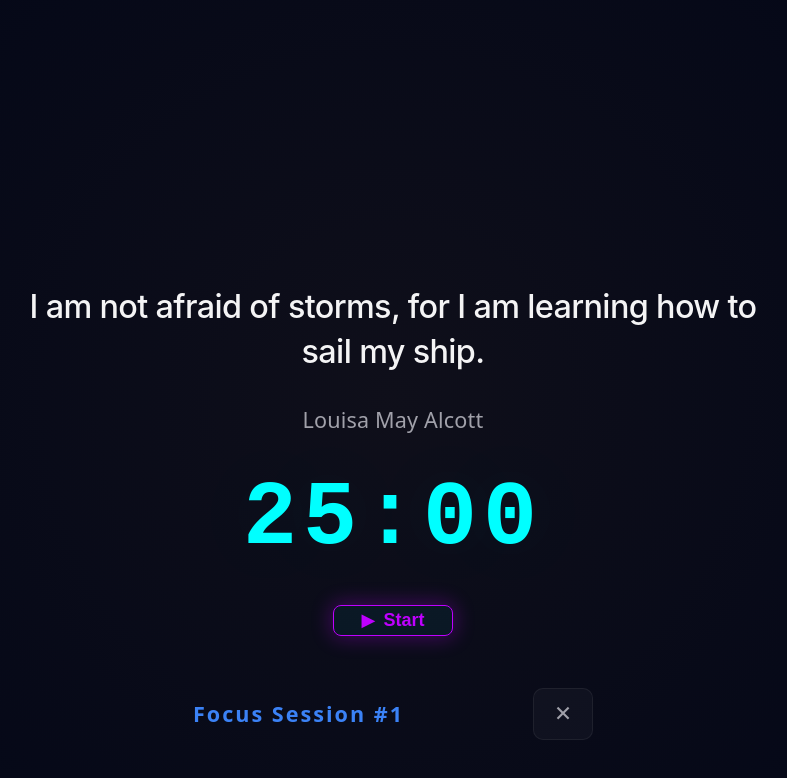
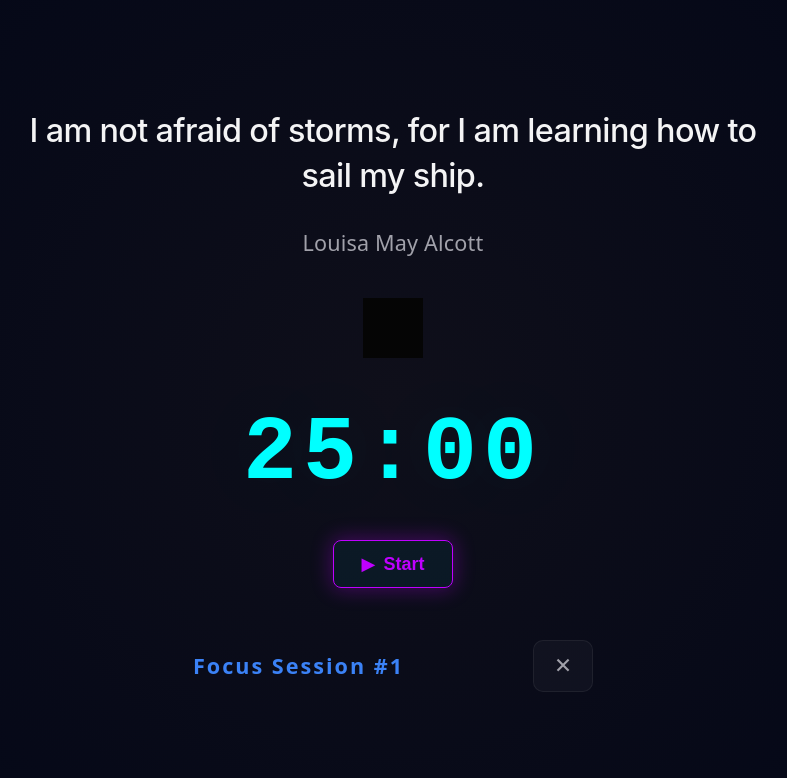
Before and after one commit to FinchDefense/flowstate-app, a React (Vite) app: page / in a window 1280 px wide. Both pictures are taken after a click on the button "⚡ Focus". Shown: the top 778 px of the page, without its empty margins (247-1034 px from the left). Built offline with nearby package versions, Linux system fonts and the light colour scheme.

Commit message:
Move position of bonfire, pivot to a regular bonfire with logs

```diff
--- a/src/components/Timer/FocusMode.css
+++ b/src/components/Timer/FocusMode.css
@@ -115,15 +115,26 @@
 
 .bonfire-container {
   position: relative;
-  width: 200px;
-  height: 300px;
+  width: 60px;
+  height: 60px;
+  background: #050505;
+  overflow: hidden;
   display: flex;
   justify-content: center;
   align-items: flex-end;
-  margin-bottom: 50px auto;
+  margin: 10px auto;
 }
 
 .bonfire-container > div {
   position: absolute;
   bottom: 0;
 }
+
+.flame {
+  position: absolute;
+  bottom: 0;
+  transform-origin: center bottom;
+  mix-blend-mode: screen;
+  filter: blur(4px);
+  border-radius: 0% 100% 70% 100% / 0% 70% 100% 100%;
+}
--- a/src/components/Timer/FocusMode.tsx
+++ b/src/components/Timer/FocusMode.tsx
@@ -70,15 +70,16 @@ export function FocusMode({
 
   return (
     <div className="Focus-Mode-container">
-      <div className="bonfire-container">
-        <div className="flame ash"></div>
-        <div className="flame ember-red"></div>
-        <div className="coiled-sword"></div>
-        <div className="flame orange"></div>
-        <div className="flame core"></div>
-      </div>
       <div className="Focus-Mode-Quote">{quote.text}</div>
       <div className="Focus-Mode-Quote-Author">{quote.author}</div>
+
+      <div className="bonfire-container">
+        <div className="logs"></div>
+        <div className="flame red"></div>
+        <div className="flame orange"></div>
+        <div className="flame gold"></div>
+      </div>
+
       <div className="timer-display-time">{formatTime(time)}</div>
 
       <button
```
